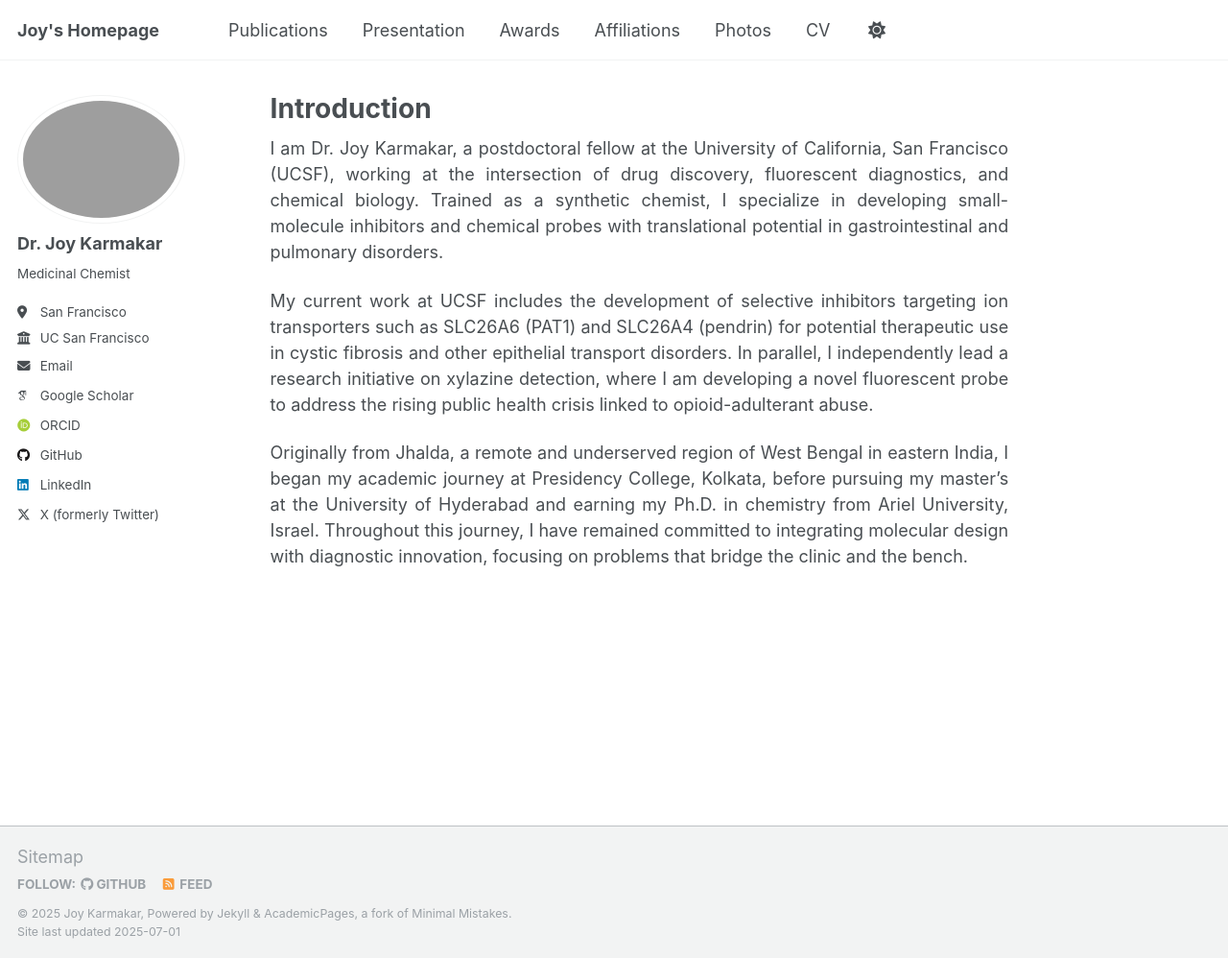
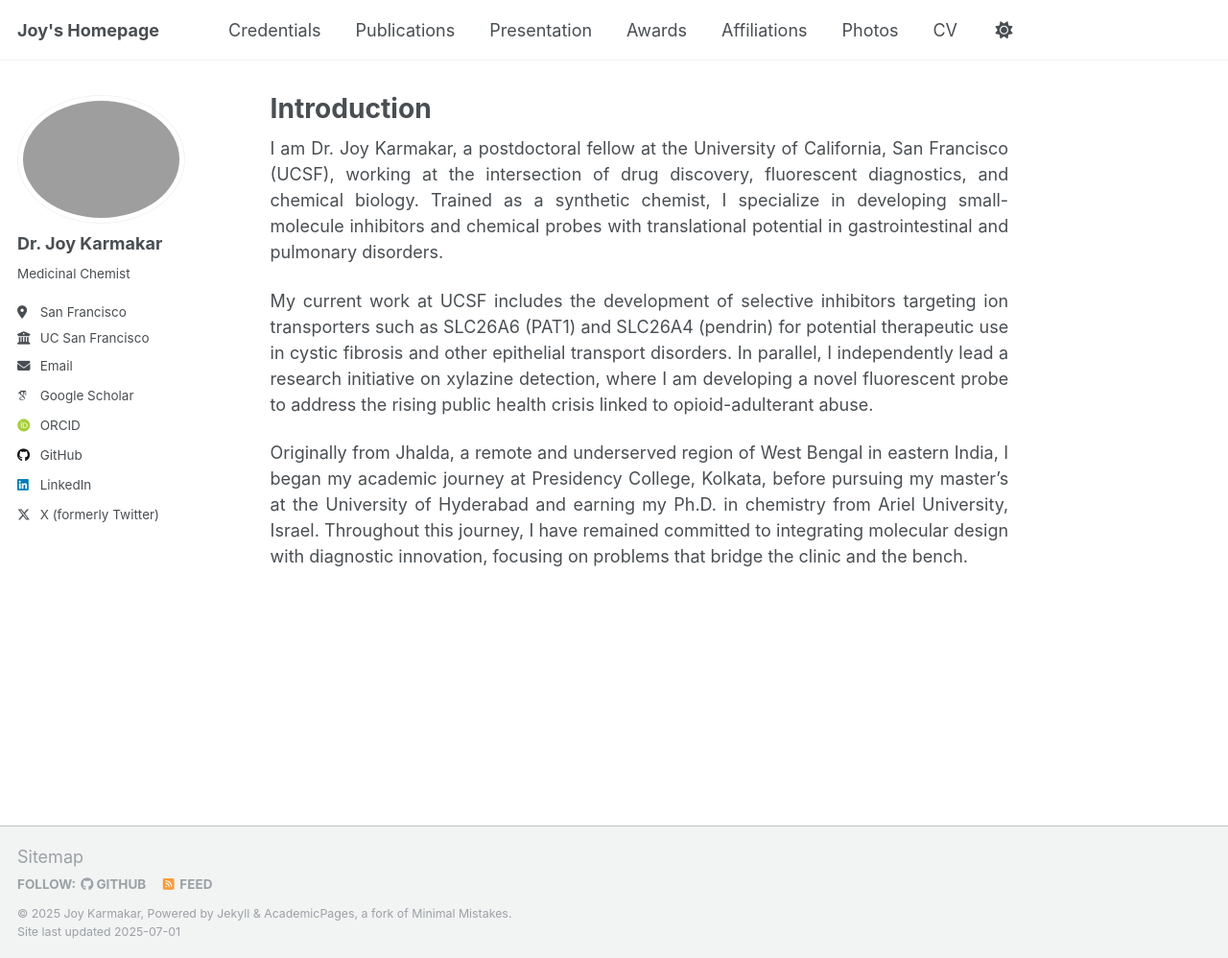
Before and after one commit to DrJoyKarmakar/DrJoyKarmakar.github.io, a Jekyll site: the page built from _pages/about.md, in a window 1280 px wide and 998 px high. Shown: the whole window at 96% size. Built offline with Jekyll 4.4.1, drawn with Linux system fonts in a browser that asks for light colours; some web fonts are replaced; a script that is not in the unit is left out.

Commit message:
Update navigation.yml

```diff
--- a/_data/navigation.yml
+++ b/_data/navigation.yml
@@ -8,6 +8,9 @@
 #      Markdown formatted page while the second is generated using JSON.
 
 main:
+  - title: "Credentials"
+    url: /credentials/
+
   - title: "Publications"
     url: https://scholar.google.com/citations?hl=en&user=uaIKU0oAAAAJ&view_op=list_works&sortby=pubdate
 
```
